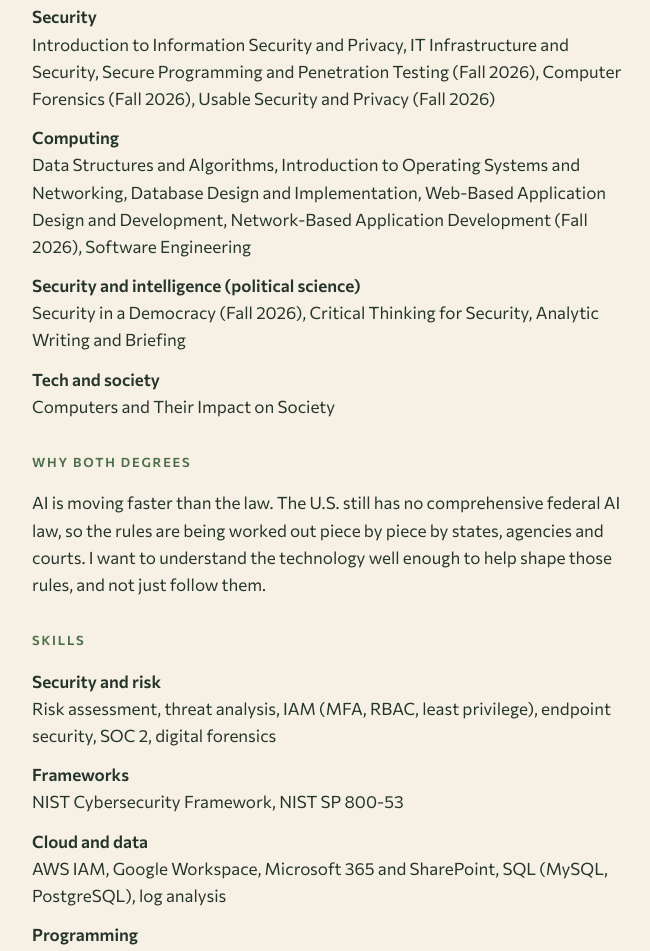
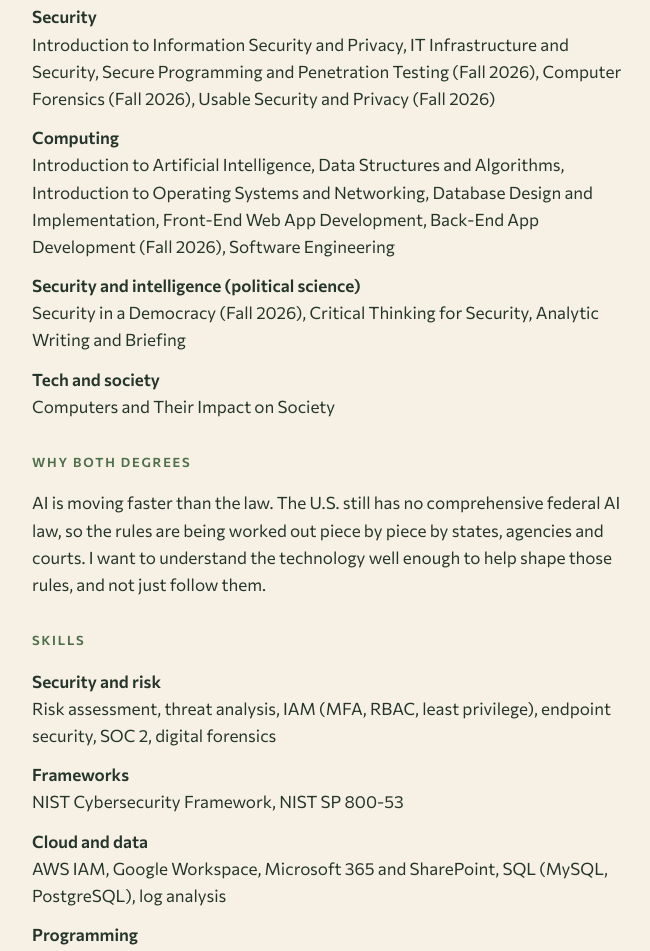
Before and after one commit to laleenS/laleen-cyber-portfolio, a plain HTML site: page index.html in a window 1280 px wide. Shown: the part 1065-2016 px from the top of the page, without its empty margins (312-962 px from the left). Drawn offline with Linux system fonts and the light colour scheme.

Commit message:
Add Intro to AI and use the clearer web course titles
Co-Authored-By: Claude Opus 5.5 <noreply@anthropic.com>
Claude-Session: https://claude.ai/code/session_0196YBsHMzfgAtWjcVi9MmkD

```diff
--- a/index.html
+++ b/index.html
@@ -115,7 +115,7 @@
         <dt>Security</dt>
         <dd>Introduction to Information Security and Privacy, IT Infrastructure and Security, Secure Programming and Penetration Testing (Fall 2026), Computer Forensics (Fall 2026), Usable Security and Privacy (Fall 2026)</dd>
         <dt>Computing</dt>
-        <dd>Data Structures and Algorithms, Introduction to Operating Systems and Networking, Database Design and Implementation, Web-Based Application Design and Development, Network-Based Application Development (Fall 2026), Software Engineering</dd>
+        <dd>Introduction to Artificial Intelligence, Data Structures and Algorithms, Introduction to Operating Systems and Networking, Database Design and Implementation, Front-End Web App Development, Back-End App Development (Fall 2026), Software Engineering</dd>
         <dt>Security and intelligence (political science)</dt>
         <dd>Security in a Democracy (Fall 2026), Critical Thinking for Security, Analytic Writing and Briefing</dd>
         <dt>Tech and society</dt>
```
